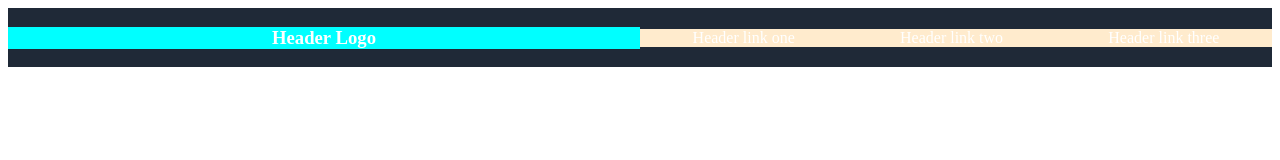
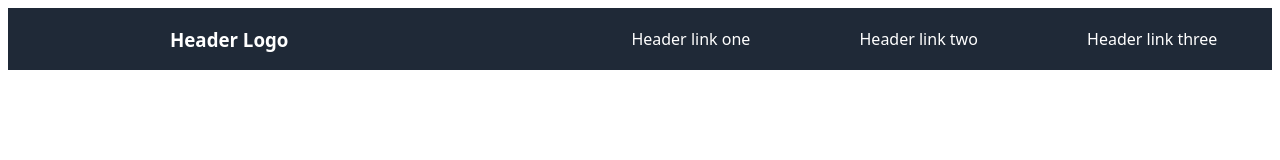
Before and after one commit to Bautaxx/Landing-page, a plain HTML site: page home.html in a window 1280 px wide. Drawn offline with Linux system fonts and the light colour scheme.

Commit message:
Fonts and color change in header

```diff
--- a/main.css
+++ b/main.css
@@ -1,3 +1,6 @@
+body{
+    font-family: system-ui, -apple-system, BlinkMacSystemFont, 'Segoe UI', Roboto, Oxygen, Ubuntu, Cantarell, 'Open Sans', 'Helvetica Neue', sans-serif;
+}
 .top{
     display: flex;
     flex-direction: row;
@@ -6,12 +9,11 @@
     color:white;
 }
 .top h3{
-    background-color: aqua;
     flex: 50%;
     text-align: center;
+    margin-left: -10%;
 }
 .top .right-header{
-    background-color: blanchedalmond;
     flex: 50%;
     display: flex;
     justify-content: space-around;
```
